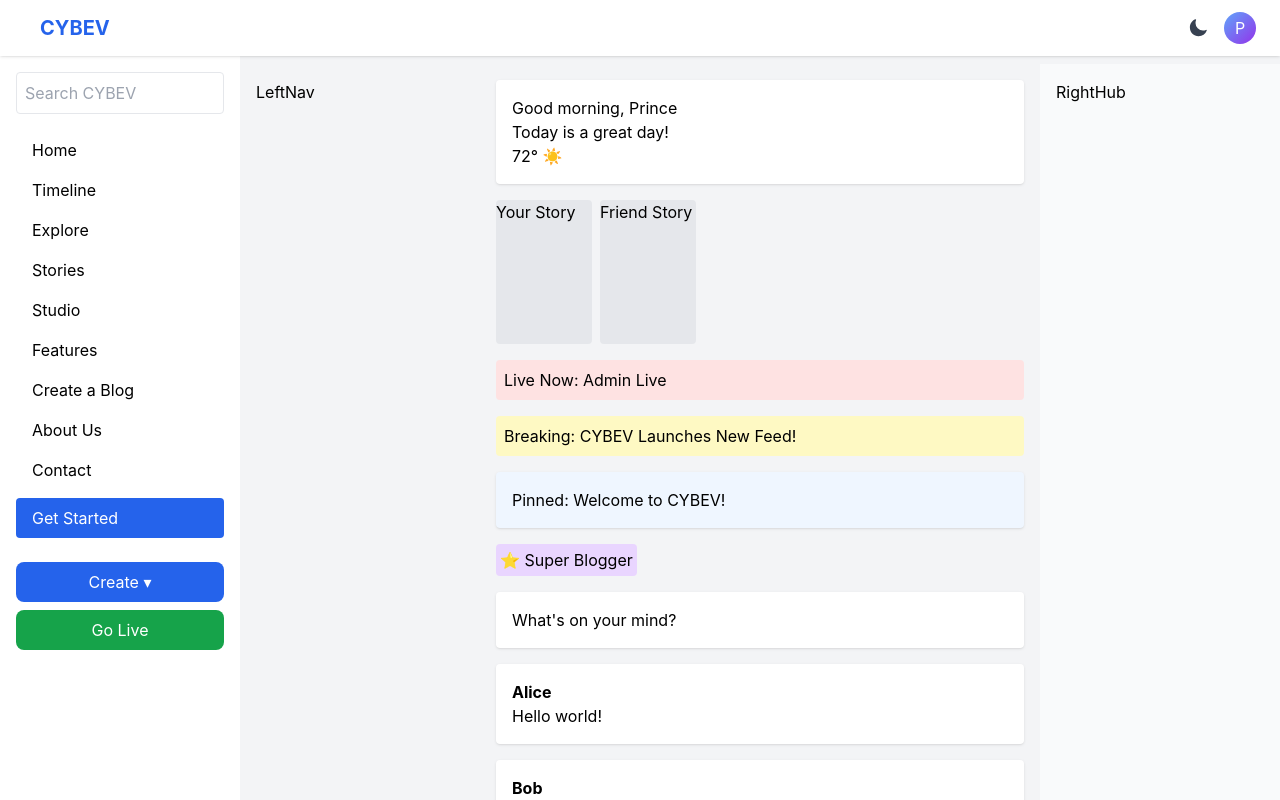
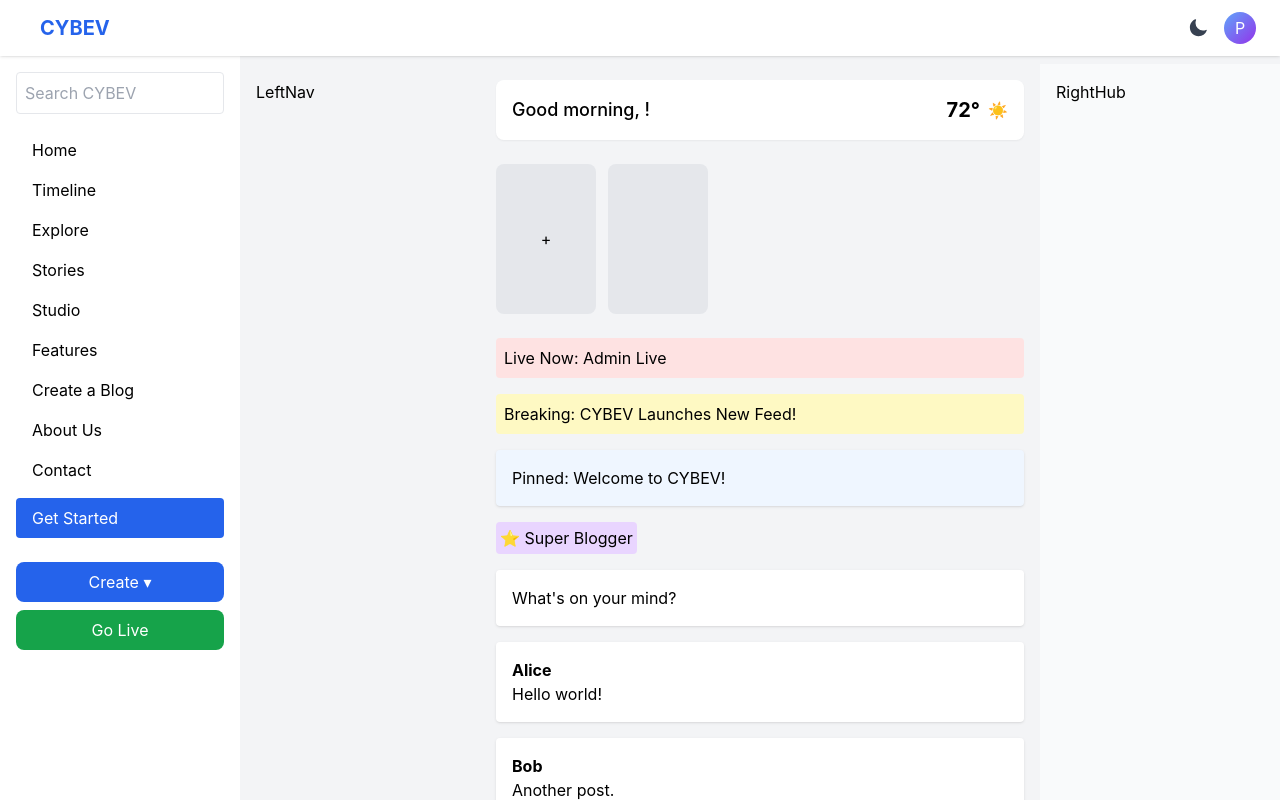
Before and after one commit to cybev1/cybev-frontend, a Next.js app: page /feed in a window 1280 px wide. Built offline with nearby package versions, Linux system fonts and the light colour scheme.

Commit message:
Add files via upload

```diff
--- a/components/social/GreetingWeatherStrip.jsx
+++ b/components/social/GreetingWeatherStrip.jsx
@@ -1,10 +1,13 @@
 import React from 'react';
-export default function GreetingWeatherStrip({ greeting, message, weather }) {
+
+export default function GreetingWeatherStrip({ userName, weather }) {
   return (
-    <div className="p-4 bg-white rounded shadow">
-      <div>{greeting}</div>
-      <div>{message}</div>
-      <div>{weather.temp}° {weather.icon}</div>
+    <div className="flex items-center justify-between p-4 bg-white dark:bg-gray-800 shadow-sm rounded-lg mb-4">
+      <div className="text-lg font-medium">Good morning, {userName}!</div>
+      <div className="flex items-center space-x-2">
+        <div className="text-xl font-bold">{weather.temp}°</div>
+        <div>{weather.icon}</div>
+      </div>
     </div>
   );
 }
--- a/components/social/ReactionPicker.jsx
+++ b/components/social/ReactionPicker.jsx
@@ -1,14 +1,18 @@
-import React from 'react';
+import React, { useState } from 'react';
+const emojis = ['👍','❤️','😂','😮','😢','😡'];
 
 export default function ReactionPicker({ onReact }) {
-  const reactions = ['👍', '❤️', '😂', '😮', '😢', '😡'];
+  const [open, setOpen] = useState(false);
   return (
-    <div className="flex space-x-2 mt-2">
-      {reactions.map(reaction => (
-        <button key={reaction} onClick={() => onReact(reaction)} className="p-1 hover:bg-gray-200 rounded-full">
-          <span>{reaction}</span>
-        </button>
-      ))}
+    <div className="relative inline-block">
+      <button onClick={() => setOpen(o => !o)} className="px-2 py-1">😀</button>
+      {open && (
+        <div className="absolute bottom-full mb-2 p-2 bg-white dark:bg-gray-800 shadow-lg rounded-lg flex space-x-1">
+          {emojis.map(e => (
+            <button key={e} onClick={() => onReact(e)}>{e}</button>
+          ))}
+        </div>
+      )}
     </div>
   );
 }
--- a/components/social/StoriesCarousel.jsx
+++ b/components/social/StoriesCarousel.jsx
@@ -1,8 +1,18 @@
 import React from 'react';
+import { motion } from 'framer-motion';
+
 export default function StoriesCarousel({ stories }) {
   return (
-    <div className="flex space-x-2 overflow-x-auto">
-      {stories.map(s => <div key={s.id} className="w-24 h-36 bg-gray-200 rounded">{s.title}</div>)}
+    <div className="flex space-x-3 overflow-x-auto py-2 mb-4">
+      {stories.map((s, i) => (
+        <motion.div
+          key={i}
+          className="min-w-[100px] h-[150px] bg-gray-200 dark:bg-gray-700 rounded-lg flex items-center justify-center"
+          whileHover={{ scale: 1.05 }}
+        >
+          {i === 0 ? '+' : s.name}
+        </motion.div>
+      ))}
     </div>
   );
 }
--- a/components/social/TokenActions.jsx
+++ b/components/social/TokenActions.jsx
@@ -2,9 +2,9 @@ import React from 'react';
 
 export default function TokenActions({ onMint, onStake }) {
   return (
-    <div className="flex space-x-4 mt-2">
-      <button onClick={onMint} className="px-3 py-1 bg-yellow-400 text-white rounded">Mint</button>
-      <button onClick={onStake} className="px-3 py-1 bg-green-500 text-white rounded">Stake</button>
+    <div className="flex space-x-2 mt-2">
+      <button onClick={onMint} className="text-sm px-2 py-1 bg-green-500 text-white rounded">Mint</button>
+      <button onClick={onStake} className="text-sm px-2 py-1 bg-blue-500 text-white rounded">Stake</button>
     </div>
   );
 }
--- a/components/social/ViewsCounter.jsx
+++ b/components/social/ViewsCounter.jsx
@@ -1,9 +1,5 @@
 import React from 'react';
 
 export default function ViewsCounter({ views }) {
-  return (
-    <div className="text-xs text-gray-500 mt-1">
-      {views} views
-    </div>
-  );
+  return <span className="text-xs text-gray-500">{views} views</span>;
 }
```
